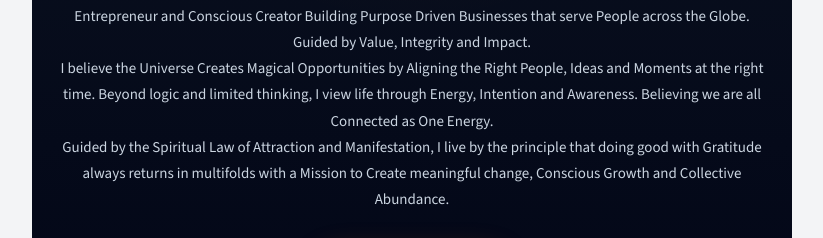
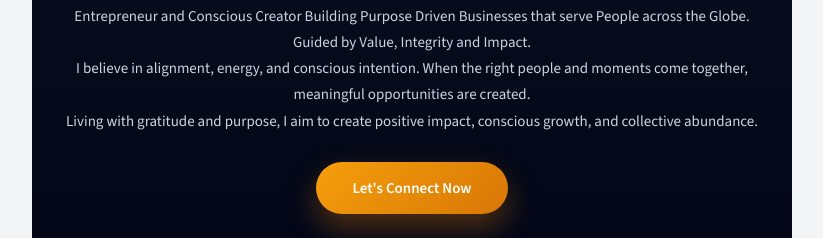
Before and after one commit to karthikeyanshanthakumar/karthikeyanshanthakumar, a plain HTML site: page index.html in a window 1280 px wide. Shown: the part 264-502 px from the top of the page, without its empty margins (228-1051 px from the left). Drawn offline with nearby package versions, Linux system fonts and the light colour scheme.

Commit message:
Update index.html

```diff
--- a/index.html
+++ b/index.html
@@ -302,16 +302,13 @@ People across the Globe. Guided by Value, Integrity and Impact.
 </p>
 
 <p>
-I believe the Universe Creates Magical Opportunities by Aligning the Right
-People, Ideas and Moments at the right time. Beyond logic and limited thinking,
-I view life through Energy, Intention and Awareness. Believing we are all
-Connected as One Energy.
+I believe in alignment, energy, and conscious intention.
+When the right people and moments come together, meaningful opportunities are created.
 </p>
 
 <p>
-Guided by the Spiritual Law of Attraction and Manifestation, I live by the
-principle that doing good with Gratitude always returns in multifolds with a
-Mission to Create meaningful change, Conscious Growth and Collective Abundance.
+Living with gratitude and purpose, I aim to create positive impact,
+conscious growth, and collective abundance.
 </p>
 <a href="https://wa.me/918667568343" class="hero-cta">
 Let's Connect Now
```
